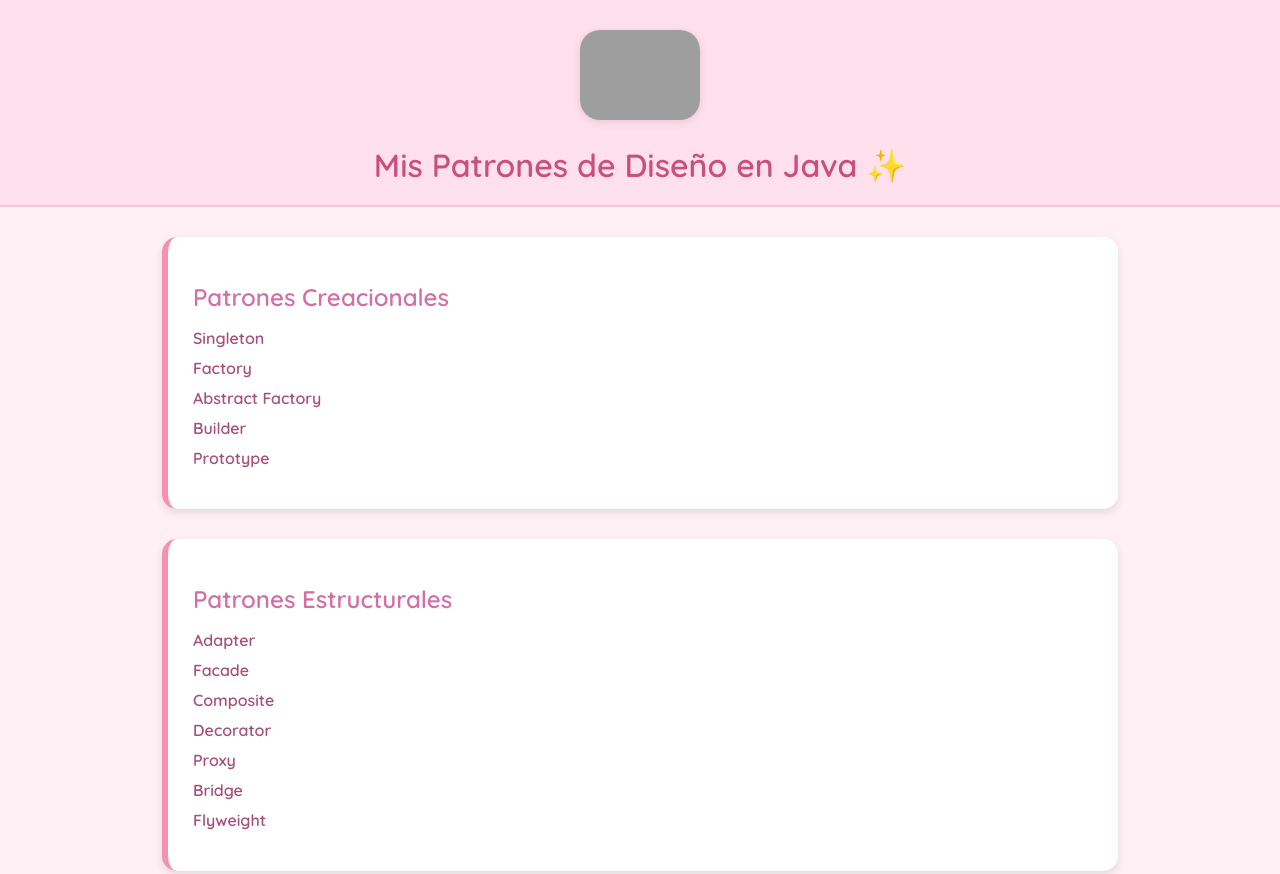
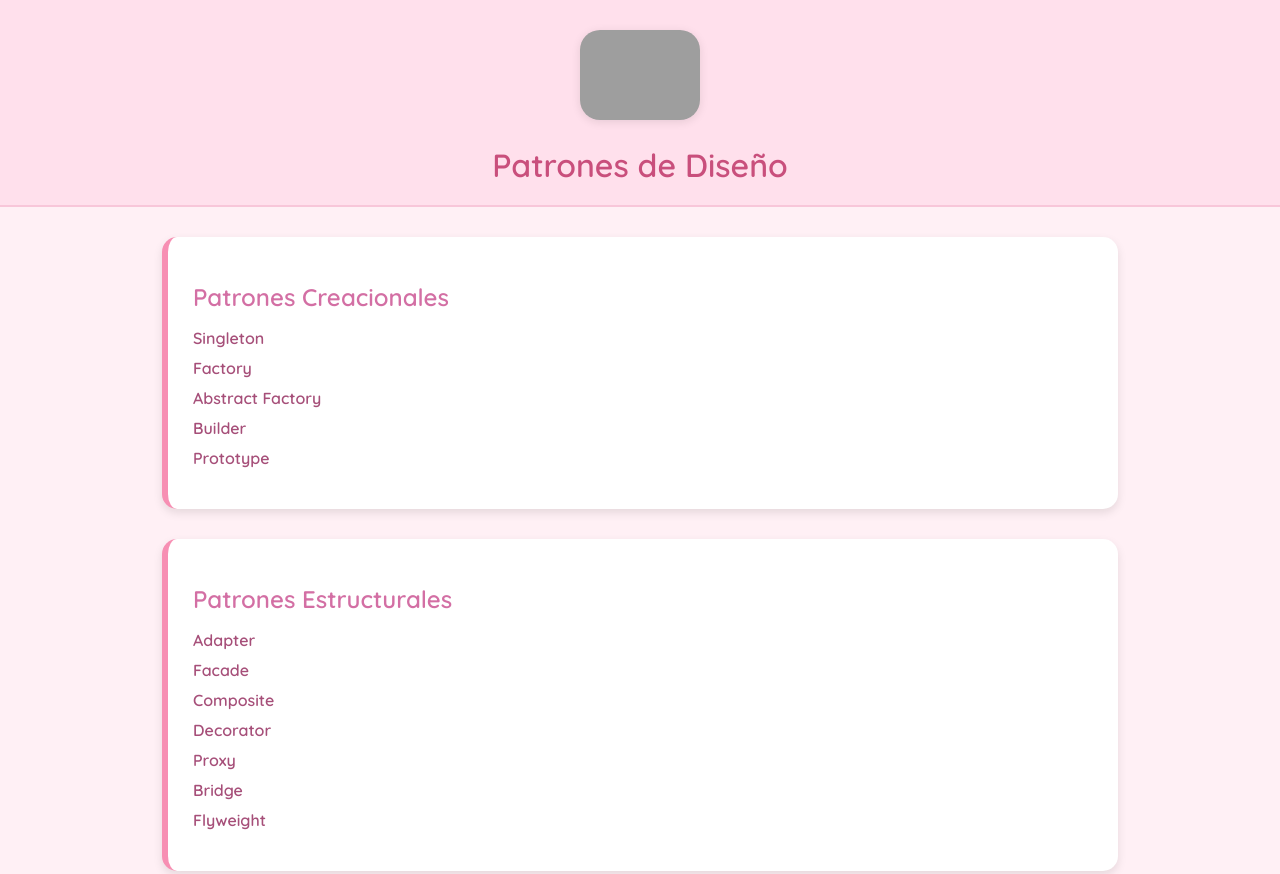
Before and after one commit to vzavna/mp, a plain HTML site: page index.html in a window 1280 px wide. Shown: the top 874 px of the page. Drawn offline with Linux system fonts and the light colour scheme; grey boxes are pictures that could not be loaded.

Commit message:
Update index.html

```diff
--- a/index.html
+++ b/index.html
@@ -80,7 +80,7 @@
 
   <header>
     <img src="https://media0.giphy.com/media/v1.Y2lkPTc5MGI3NjExaGJlcDk0dXVkMDd3Y3lrMnQ0cTM3b2F0cXRyYmVqZnY3N2kwd2RtdSZlcD12MV9pbnRlcm5hbF9naWZfYnlfaWQmY3Q9Zw/bcKmIWkUMCjVm/giphy.gif" alt="Decorativo" class="gif">
-    <h1>Mis Patrones de Diseño en Java ✨</h1>
+    <h1>Patrones de Diseño</h1>
   </header>
 
   <div class="seccion">
```
